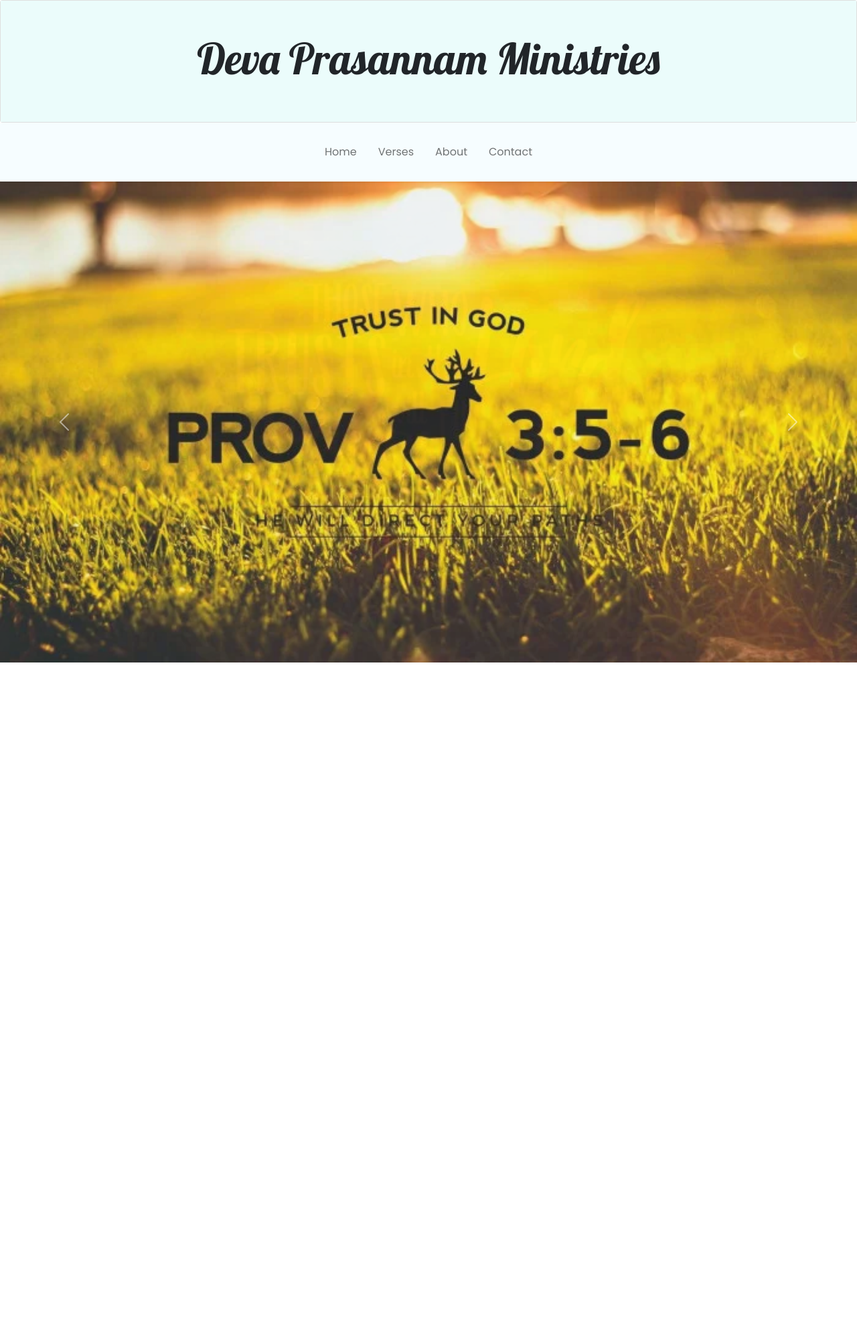
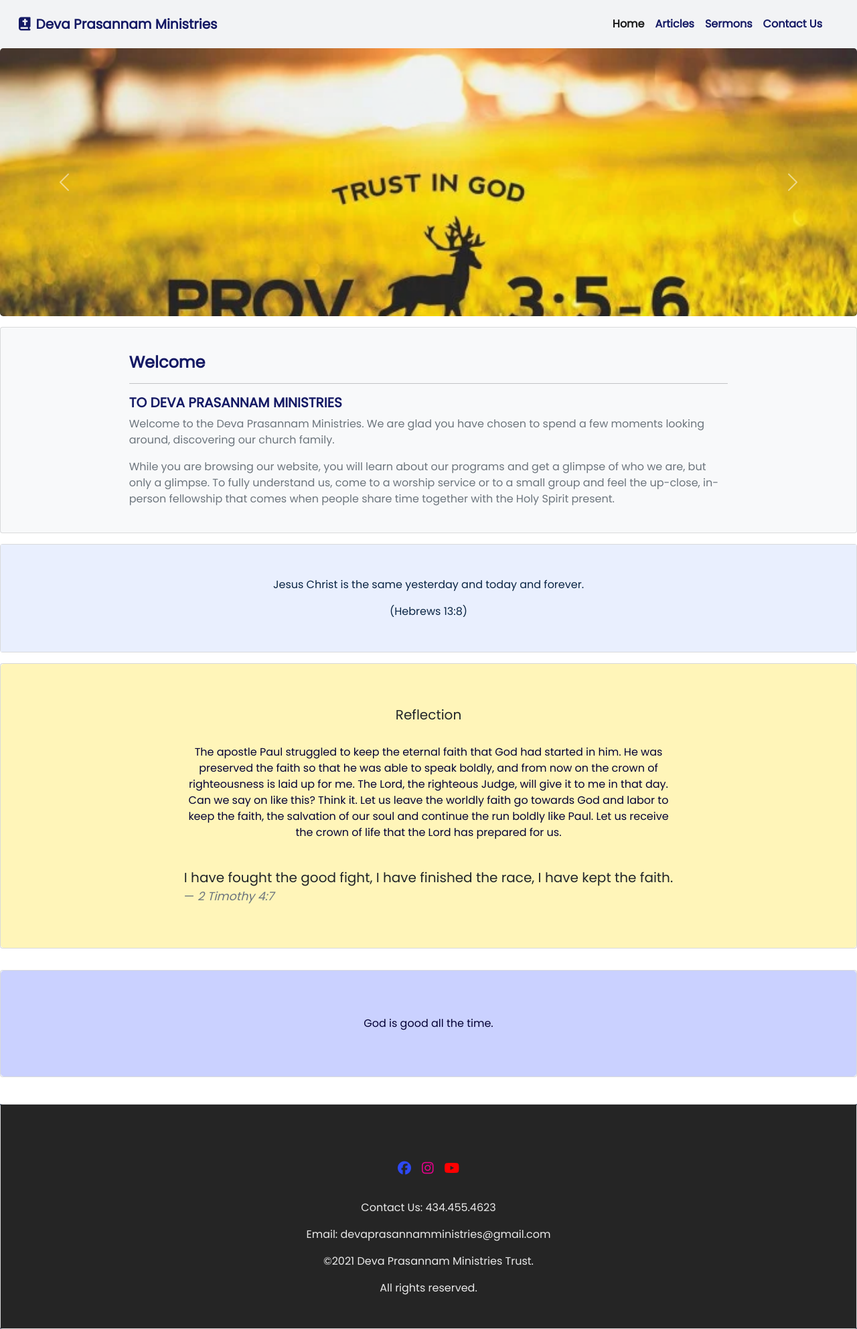
Before and after one commit to lazy-eb/church-ui, a plain HTML site: page index.html in a window 1280 px wide. Shown: the whole page at 67% size. Before the commit the page ends 989 px from the top, so only its background shows below. Drawn offline with nearby package versions, Linux system fonts and the light colour scheme.

Commit message:
Initial Commit

```diff
--- /dev/null
+++ b/css/index.css
@@ -0,0 +1,144 @@
+*{
+  padding: 0;
+  margin: 0;
+  border: 0;
+  box-sizing: border-box;
+}
+body{
+  font-family: 'Poppins', sans-serif;
+}
+.navbar-background {
+  background-color: #F2F3F5;
+}
+.navbar-background .navbar-nav .nav-link {
+  color: #141964;
+  font-weight: 600;
+}
+.navbar-background .navbar-brand,
+.navbar-background .navbar-text {
+  color: #141964;
+}
+.navbar-background .navbar-brand{
+  font-weight: bolder;
+}
+.navbar-background .navbar-brand:hover{
+  color: #3A516B;
+}
+.navbar-background .nav-item.active .nav-link,
+.navbar-background .nav-item:hover .nav-link {
+  color: #627086;
+}
+
+.welcome-custom-class .card-header {
+  background-color: #F8F9FA;
+  color: #141964;
+  font-size: larger;
+}
+
+.welcome-custom-class .card-title {
+  color: #141964;
+  font-weight: bold;
+}
+
+.welcome-custom-class .card-text{
+  color: #6C757D;
+}
+
+.vision-custom-class .card-body{
+  background-color: #E9EFFE;
+  text-align: center;
+}
+
+.vision-custom-class .card-text{
+  color: #0A2544;
+}
+
+.copyright-footer {
+  background-color: #627086;
+}
+
+#facebook-icon {
+  color: #2D49F5;
+}
+#instagram-icon {
+  color: #E9008D;
+}
+#youtube-icon {
+  color: #FF0000;
+}
+
+.footer-contact-custom-class .card-body{
+  background-color: #252525;
+  text-align: center;
+}
+
+.footer-contact-custom-class .card-text{
+  color: #EAEAEA;
+}
+
+.verses-custom-class {
+  height: 20vh;
+}
+
+.verses-custom-class .card-text{
+  color: #040135;
+  text-align: center;
+}
+
+.verses-custom-class .card-body{
+  background-color: #cad1ff;
+}
+
+.reflection-custom-class .card-text{
+  color: #040135;
+  text-align: center;
+}
+
+.reflection-custom-class .card-body{
+  background-color: #fff5b9;
+}
+
+@media (min-width: 978px) {
+  .reflection-custom-class .card-body{
+    padding: 5% 20%;
+  }
+  .welcome-custom-class .card-body{
+    padding: 3% 15%;
+  }
+  .welcome-custom-class .card-header{
+    padding: 1% 15%;
+  }
+  .image-carousel {
+    height: 400px;
+  }
+
+  .image-carousel img {
+    position: absolute;
+    top: 0;
+    left: 0;
+    min-height: 400px;
+  }
+
+}
+@media (max-width: 978px) {
+  .reflection-custom-class .card-body{
+    padding: 10% 8%;
+  }
+  .welcome-custom-class .card-body{
+    padding: 10% 8%;
+  }
+  .welcome-custom-class .card-header{
+    padding: 4% 8%;
+  }
+  .image-carousel {
+    height: 250px;
+  }
+
+  .image-carousel img {
+    position: absolute;
+    top: 0;
+    left: 0;
+    min-height: 250px;
+  }
+
+}
--- a/css/theme.css
+++ /dev/null
@@ -1,10 +0,0 @@
-body{
-    font-family: 'Poppins', sans-serif;
-}
-
-.header-bg{
-    background-color: #EBFCFB;
-}
-header h1{
-    font-size: 5vw;
-}
--- a/index.html
+++ b/index.html
@@ -4,77 +4,145 @@
     <meta charset="UTF-8" />
     <meta http-equiv="X-UA-Compatible" content="IE=edge" />
     <meta name="viewport" content="width=device-width, initial-scale=1.0" />
-    <title>DPM</title>
+    <title>DPMT</title>
     <link
-      href="https://cdn.jsdelivr.net/npm/bootstrap@5.1.3/dist/css/bootstrap.min.css"
+      href="https://cdn.jsdelivr.net/npm/bootstrap@5.1.0/dist/css/bootstrap.min.css"
       rel="stylesheet"
-      integrity="sha384-1BmE4kWBq78iYhFldvKuhfTAU6auU8tT94WrHftjDbrCEXSU1oBoqyl2QvZ6jIW3"
+      integrity="sha384-KyZXEAg3QhqLMpG8r+8fhAXLRk2vvoC2f3B09zVXn8CA5QIVfZOJ3BCsw2P0p/We"
       crossorigin="anonymous"
     />
-    <link rel="stylesheet" href="css/theme.css" />
+    <link rel="stylesheet" href="css/index.css" />
     <style>
-        @import url('https://fonts.googleapis.com/css2?family=Poppins:wght@100;400&display=swap');
         @import url('https://fonts.googleapis.com/css2?family=Lobster&family=Poppins:wght@100;400&display=swap');
     </style>
-    <!-- JAVASCRIPT -->
-    <script
-      src="https://cdn.jsdelivr.net/npm/bootstrap@5.1.3/dist/js/bootstrap.bundle.min.js"
-      integrity="sha384-ka7Sk0Gln4gmtz2MlQnikT1wXgYsOg+OMhuP+IlRH9sENBO0LRn5q+8nbTov4+1p"
-      crossorigin="anonymous"
-    ></script>
   </head>
   <body>
-    <header class="card">
-      <div class="card-body header-bg p-5">
-        <h1 class="card-title text-dark text-center" style="font-family: Lobster;">Deva Prasannam Ministries</h1>
-      </div>
-    </header>
-    <nav class="navbar sticky-top navbar-expand-lg navbar-light shadow-sm p-3 rounded" style="background-color: #f5fdffd8;">
-      <div class="container-fluid">
-        <button
-          class="navbar-toggler"
-          type="button"
-          data-bs-toggle="collapse"
-          data-bs-target="#navbarNavAltMarkup"
-          aria-controls="navbarNavAltMarkup"
-          aria-expanded="false"
-          aria-label="Toggle navigation"
-        >
-          <span class="navbar-toggler-icon"></span>
-        </button>
-        <div class="collapse navbar-collapse justify-content-center" id="navbarNavAltMarkup">
-          <div class="navbar-nav">
-            <a class="nav-link p-3" aria-current="page" href="#">Home</a>
-            <a class="nav-link p-3" href="#">Verses</a>
-            <a class="nav-link p-3" href="#">About</a>
-            <a class="nav-link p-3" href="#">Contact</a>
+    <nav class="navbar navbar-expand-lg navbar-light navbar-background sticky-top ps-2 py-3">
+        <div class="container-fluid">
+          <a class="navbar-brand mx-auto" href="#"><i class="fas fa-bible px-2"></i>Deva Prasannam Ministries</a>
+          <button class="navbar-toggler" type="button" data-bs-toggle="collapse" data-bs-target="#navbarNav" aria-controls="navbarNav" aria-expanded="false" aria-label="Toggle navigation">
+            <span class="navbar-toggler-icon"></span>
+          </button>
+          <div class="collapse navbar-collapse justify-content-end pe-3 mx-3" id="navbarNav">
+            <ul class="navbar-nav">
+              <li class="nav-item">
+                <a class="nav-link active" aria-current="page" href="#">Home</a>
+              </li>
+              <li class="nav-item">
+                <a class="nav-link" href="#">Articles</a>
+              </li>
+              <li class="nav-item">
+                <a class="nav-link" href="#">Sermons</a>
+              </li>
+              <li class="nav-item">
+                <a class="nav-link" href="#">Contact Us</a>
+              </li>
+            </ul>
           </div>
         </div>
-      </div>
-    </nav>
-
-      <div id="carouselExampleFade" class="carousel slide carousel-fade" data-bs-ride="carousel">
-        <div class="carousel-inner h-2">
-          <div class="carousel-item active">
+      </nav>
+      <div id="carouselExampleControls" class="carousel slide carousel-fade h-50" data-bs-ride="carousel">
+        <div class="carousel-inner rounded-3">
+          <div class="image-carousel carousel-item active">
             <img src="img/trust.webp" class="d-block w-100" alt="...">
           </div>
-          <div class="carousel-item">
+          <div class="image-carousel carousel-item">
             <img src="img/trust2.webp" class="d-block w-100" alt="...">
           </div>
         </div>
-        <button class="carousel-control-prev" type="button" data-bs-target="#carouselExampleFade" data-bs-slide="prev">
+        <button class="carousel-control-prev" type="button" data-bs-target="#carouselExampleControls" data-bs-slide="prev">
           <span class="carousel-control-prev-icon" aria-hidden="true"></span>
           <span class="visually-hidden">Previous</span>
         </button>
-        <button class="carousel-control-next" type="button" data-bs-target="#carouselExampleFade" data-bs-slide="next">
+        <button class="carousel-control-next" type="button" data-bs-target="#carouselExampleControls" data-bs-slide="next">
           <span class="carousel-control-next-icon" aria-hidden="true"></span>
           <span class="visually-hidden">Next</span>
         </button>
       </div>
-
-
-
-
-
+      <div class="card text-dark bg-light my-3 welcome-custom-class">
+        <!-- <div class="card-header">Welcome</div> -->
+        <div class="card-body">
+            <h4 class="card-title">Welcome</h4>
+            <hr class="rounded">
+            <h5 class="card-title">TO DEVA PRASANNAM MINISTRIES</h5>
+          <p class="card-text">Welcome to the Deva Prasannam Ministries. We are glad you have chosen to spend a few moments looking around, discovering our church family.</p>
+          <p class="card-text">While you are browsing our website, you will learn about our programs and get a glimpse of who we are, but only a glimpse. To fully understand us, come to a worship service or to a small group and feel the up-close, in-person fellowship that comes when people share time together with the Holy Spirit present.</p>
+        </div>
+      </div>
+      <div class="card text-dark bg-light my-3 vision-custom-class">
+        <div class="card-body p-5">
+          <p class="card-text">Jesus Christ is the same yesterday and today and forever.</p>
+          <p class="card-text">(Hebrews 13:8)</p>
+        </div>
+      </div>
+        <div class="card text-dark bg-light my-3 reflection-custom-class">
+            <div class="card-body align-items-center d-flex flex-column justify-content-center rounded-3">
+                <h5 class="card-title">Reflection</h5>
+                <p class="card-text p-4">The apostle Paul struggled to keep the eternal faith that God had started in him. He was preserved the faith so that he was able to speak boldly, and from now on the crown of righteousness is laid up for me. The Lord, the righteous Judge, will give it to me in that day. Can we say on like this? Think it. Let us leave the worldly faith go towards God and labor to keep the faith, the salvation of our soul and continue the run boldly like Paul. Let us receive the crown of life that the Lord has prepared for us.</p>
+                <blockquote class="blockquote mb-0">
+                    <p>I have fought the good fight, I have finished the race, I have kept the faith.</p>
+                    <footer class="blockquote-footer"><cite title="Source Title">2 Timothy 4:7</cite></footer>
+                </blockquote>
+            </div>
+        </div>
+        <div id="carouselExampleSlidesOnly" class="carousel slide carousel-fade rounded-3" data-bs-ride="carousel">
+            <div class="carousel-inner">
+                <div class="carousel-item active" data-bs-interval="3000">
+                <div class="card text-dark bg-light my-3 verses-custom-class">
+                    <div class="card-body align-items-center d-flex justify-content-center rounded-3">
+                    <p class="card-text">Depart from evil, and do good;
+                        seek peace, and pursue it.</p>
+                    </div>
+                </div>
+                </div>
+                <div class="carousel-item" data-bs-interval="3000">
+                <div class="card text-dark bg-light my-3 verses-custom-class">
+                    <div class="card-body align-items-center d-flex justify-content-center rounded-3">
+                    <p class="card-text">God is good all the time.</p>
+                    </div>
+                </div>
+                </div>
+                <div class="carousel-item" data-bs-interval="3000">
+                <div class="card text-dark bg-light my-3 verses-custom-class">
+                    <div class="card-body align-items-center d-flex justify-content-center rounded-3">
+                    <p class="card-text">He will walk you through the darkest valleys</p>
+                    </div>
+                </div>
+                </div>
+            </div>
+        </div>
+      </div>
+      <footer class="copyright-footer mt-4">
+        <div class="card text-dark bg-light footer-contact-custom-class">
+            <div class="card-body p-5">
+                <ul class="nav justify-content-center p-4">
+                    <li class="nav-item p-2">
+                        <a class="navbar-brand mx-auto" id="facebook-icon" href="#"><i class="fab fa-facebook"></i></a>
+                    </li>
+                    <li class="nav-item p-2">
+                        <a class="navbar-brand mx-auto" id="instagram-icon" href="#"><i class="fab fa-instagram"></i></a>
+                    </li>
+                    <li class="nav-item p-2">
+                        <a class="navbar-brand mx-auto" id="youtube-icon" href="#"><i class="fab fa-youtube"></i></a>
+                    </li>
+                </ul>
+                <p class="card-text">Contact Us: 434.455.4623</p>
+                <p class="card-text">Email: devaprasannamministries@gmail.com</p>
+                <p class="card-text">©2021 Deva Prasannam Ministries Trust.</p>
+                <p class="card-text">All rights reserved.</p>
+            </div>
+        </div>
+      </footer>
+    <!-- JAVASCRIPT -->
+    <script
+      src="https://kit.fontawesome.com/eb0fbad43e.js"
+      crossorigin="anonymous"
+    ></script>
+    <script
+      src="https://cdn.jsdelivr.net/npm/bootstrap@5.1.0/dist/js/bootstrap.bundle.min.js"
+      integrity="sha384-U1DAWAznBHeqEIlVSCgzq+c9gqGAJn5c/t99JyeKa9xxaYpSvHU5awsuZVVFIhvj"
+      crossorigin="anonymous"
+    ></script>
+    <script src="js/compose.js"></script>
   </body>
 </html>
```
Also changed, not shown: img/think.jpg (deleted), img/verse-t.jpeg (deleted), img/verse.jpeg (deleted).
